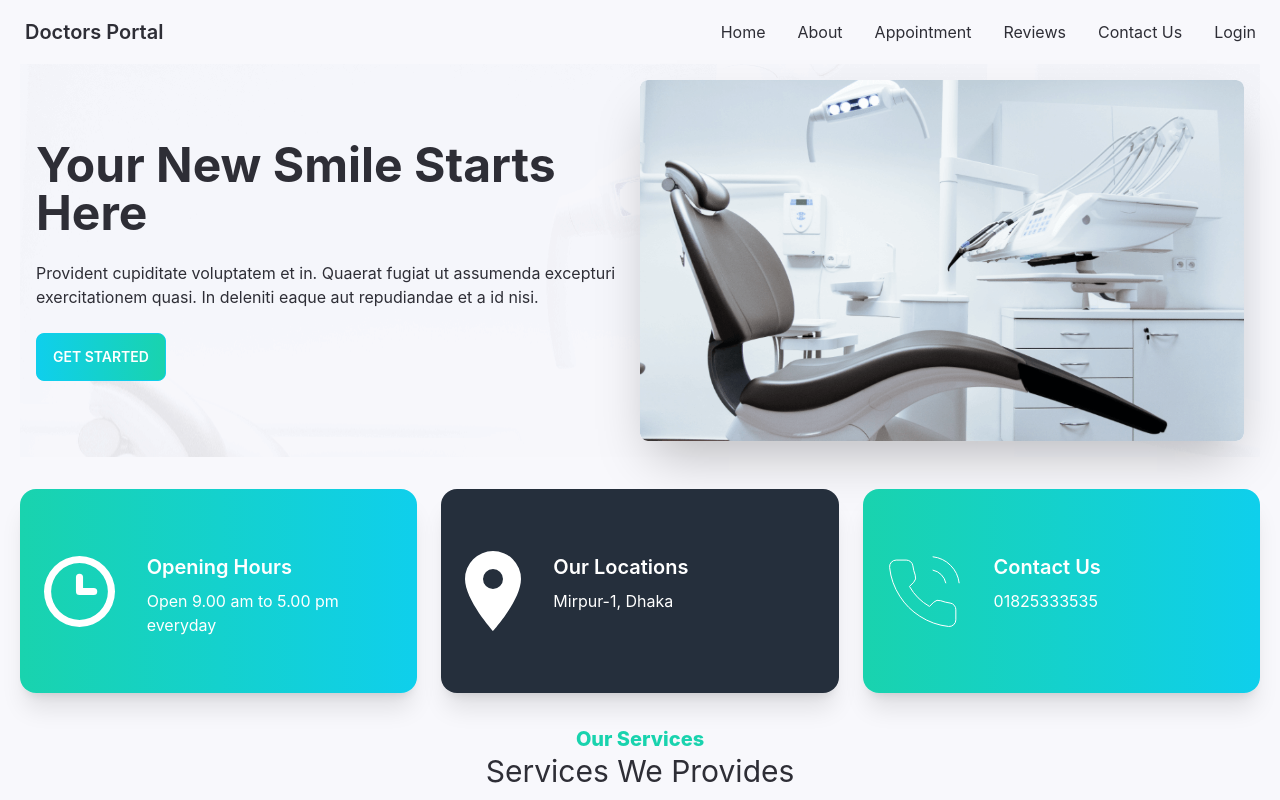
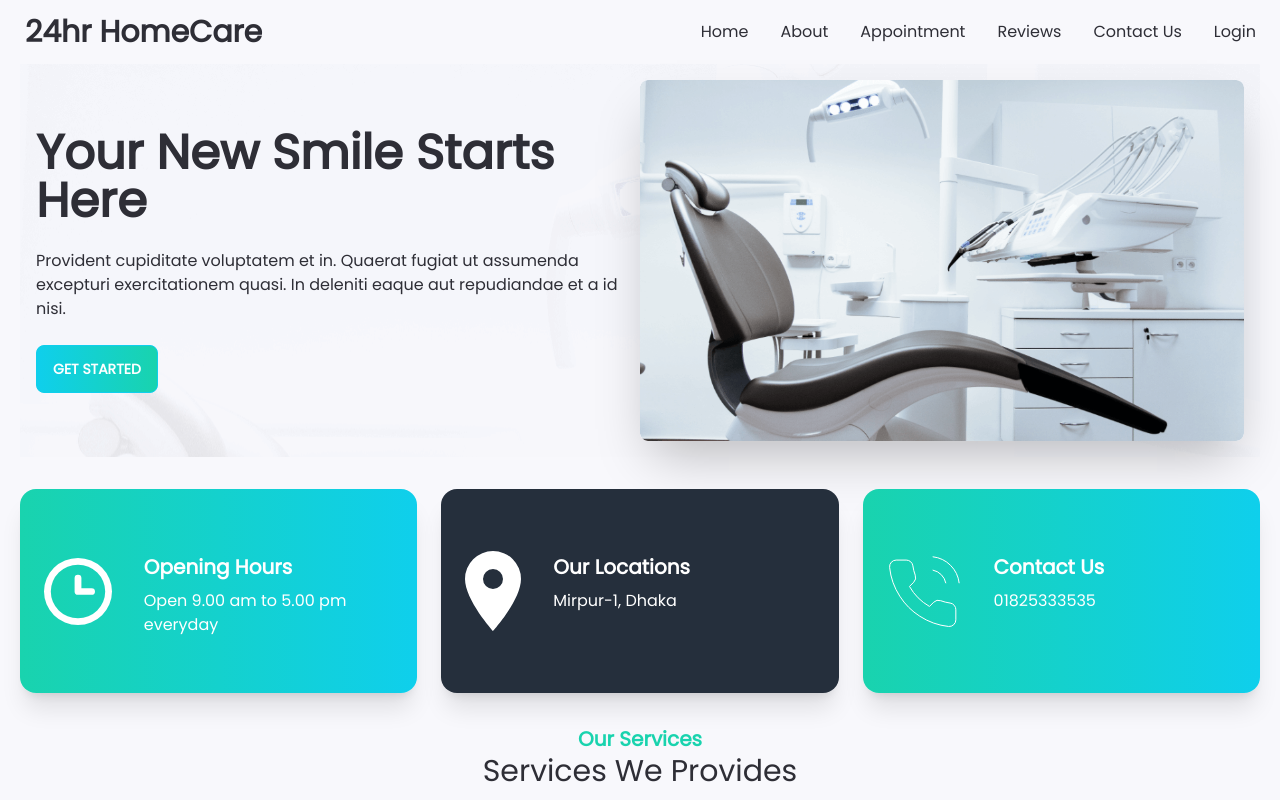
Before and after one commit to arefinnuman/doctors-portal, a React (Create React App) app: page / in a window 1280 px wide. Shown: the top 800 px of the page. Built offline with nearby package versions, Linux system fonts and the light colour scheme.

Commit message:
night Push

```diff
--- a/package.json
+++ b/package.json
@@ -7,6 +7,7 @@
     "@testing-library/react": "^13.4.0",
     "@testing-library/user-event": "^13.5.0",
     "daisyui": "^2.39.1",
+    "firebase": "^9.14.0",
     "react": "^18.2.0",
     "react-dom": "^18.2.0",
     "react-icons": "^4.6.0",
--- a/public/index.html
+++ b/public/index.html
@@ -10,34 +10,20 @@
       content="Web site created using create-react-app"
     />
     <link rel="apple-touch-icon" href="%PUBLIC_URL%/logo192.png" />
-    <!--
-      manifest.json provides metadata used when your web app is installed on a
-      user's mobile device or desktop. See https://developers.google.com/web/fundamentals/web-app-manifest/
-    -->
+
     <link rel="manifest" href="%PUBLIC_URL%/manifest.json" />
-    <!--
-      Notice the use of %PUBLIC_URL% in the tags above.
-      It will be replaced with the URL of the `public` folder during the build.
-      Only files inside the `public` folder can be referenced from the HTML.
 
-      Unlike "/favicon.ico" or "favicon.ico", "%PUBLIC_URL%/favicon.ico" will
-      work correctly both with client-side routing and a non-root public URL.
-      Learn how to configure a non-root public URL by running `npm run build`.
-    -->
-    <title>React App</title>
+    <title>24hr Homecare</title>
+
+    <link rel="preconnect" href="https://fonts.googleapis.com" />
+    <link rel="preconnect" href="https://fonts.gstatic.com" crossorigin />
+    <link
+      href="https://fonts.googleapis.com/css2?family=Poppins&display=swap"
+      rel="stylesheet"
+    />
   </head>
   <body>
     <noscript>You need to enable JavaScript to run this app.</noscript>
     <div id="root"></div>
-    <!--
-      This HTML file is a template.
-      If you open it directly in the browser, you will see an empty page.
-
-      You can add webfonts, meta tags, or analytics to this file.
-      The build step will place the bundled scripts into the <body> tag.
-
-      To begin the development, run `npm start` or `yarn start`.
-      To create a production bundle, use `npm run build` or `yarn build`.
-    -->
   </body>
 </html>
--- /dev/null
+++ b/src/Firebase/firebase.config.js
@@ -0,0 +1,14 @@
+import { initializeApp } from "firebase/app";
+// TODO: Add SDKs for Firebase products that you want to use
+
+const firebaseConfig = {
+  apiKey: "AIzaSyAs8Kb4cwwFGG7mAlanINhj6briialt_YI",
+  authDomain: "hr-homecare.firebaseapp.com",
+  projectId: "hr-homecare",
+  storageBucket: "hr-homecare.appspot.com",
+  messagingSenderId: "1082023779648",
+  appId: "1:1082023779648:web:fe5a2dab1631017c14aea5",
+  measurementId: "G-KQS6565HFG",
+};
+
+export const app = initializeApp(firebaseConfig);
--- a/src/Pages/Shared/Navbar/Navbar.jsx
+++ b/src/Pages/Shared/Navbar/Navbar.jsx
@@ -1,6 +1,5 @@
 import React from "react";
 import { Link } from "react-router-dom";
-
 const Navbar = () => {
   const menuItems = (
     <React.Fragment>
@@ -52,8 +51,8 @@ const Navbar = () => {
             {menuItems}
           </ul>
         </div>
-        <Link to="/home" className="btn btn-ghost normal-case text-xl">
-          Doctors Portal
+        <Link to="/home" className="text-3xl btn btn-ghost normal-case ">
+          24hr HomeCare
         </Link>
       </div>
       <div className="navbar-end hidden lg:flex">
--- a/src/index.css
+++ b/src/index.css
@@ -3,15 +3,5 @@
 @tailwind utilities;
 
 body {
-  margin: 0;
-  font-family: -apple-system, BlinkMacSystemFont, "Segoe UI", "Roboto", "Oxygen",
-    "Ubuntu", "Cantarell", "Fira Sans", "Droid Sans", "Helvetica Neue",
-    sans-serif;
-  -webkit-font-smoothing: antialiased;
-  -moz-osx-font-smoothing: grayscale;
+  font-family: "Poppins", sans-serif;
 }
-
-code {
-  font-family: source-code-pro, Menlo, Monaco, Consolas, "Courier New",
-    monospace;
-}
--- a/src/index.js
+++ b/src/index.js
@@ -2,7 +2,6 @@ import React from "react";
 import ReactDOM from "react-dom/client";
 import App from "./App";
 import "./index.css";
-import reportWebVitals from "./reportWebVitals";
 
 const root = ReactDOM.createRoot(document.getElementById("root"));
 root.render(
@@ -10,5 +9,3 @@ root.render(
     <App />
   </React.StrictMode>
 );
-
-reportWebVitals();
--- a/src/reportWebVitals.js
+++ /dev/null
@@ -1,13 +0,0 @@
-const reportWebVitals = onPerfEntry => {
-  if (onPerfEntry && onPerfEntry instanceof Function) {
-    import('web-vitals').then(({ getCLS, getFID, getFCP, getLCP, getTTFB }) => {
-      getCLS(onPerfEntry);
-      getFID(onPerfEntry);
-      getFCP(onPerfEntry);
-      getLCP(onPerfEntry);
-      getTTFB(onPerfEntry);
-    });
-  }
-};
-
-export default reportWebVitals;
```
Also changed, not shown: src/Assets/24hrHomecare.png (added), 1 other file (tests, documents, lock files or other folders).
